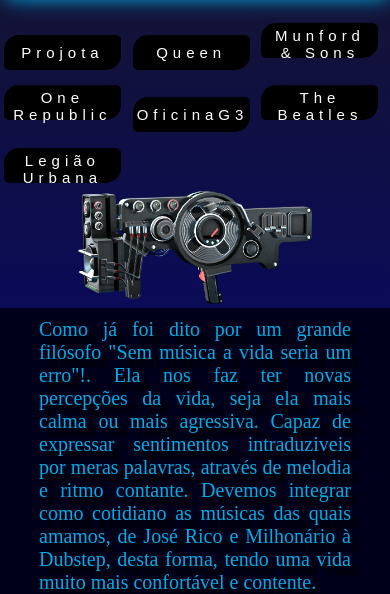
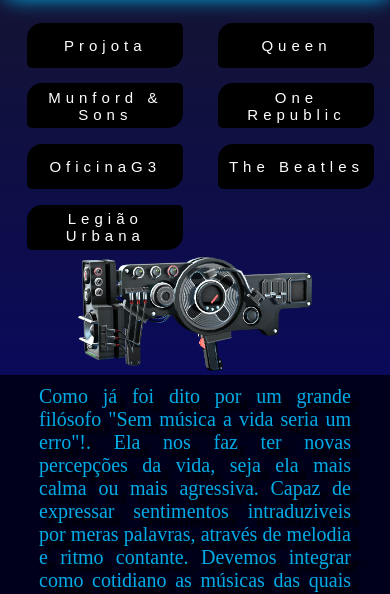
Before and after one commit to ProjetoWeb12/ProjectWebThridEdition, a plain HTML site: page index.html in a window 390 px wide. Shown: the part 259-853 px from the top of the page. Drawn offline with Linux system fonts and the light colour scheme; a web font is replaced by a local one.

Commit message:
Update style_index.css
Adicionado responsividade

```diff
--- a/files/doug/css/style_index.css
+++ b/files/doug/css/style_index.css
@@ -113,3 +113,12 @@
 audio .music{
 	margin-left: 15px;
 }
+
+
+@media (max-width: 600px){
+	aside button{
+		width: 40%;
+		margin-left: 7%;
+		height: 45px;
+	}
+}
```
